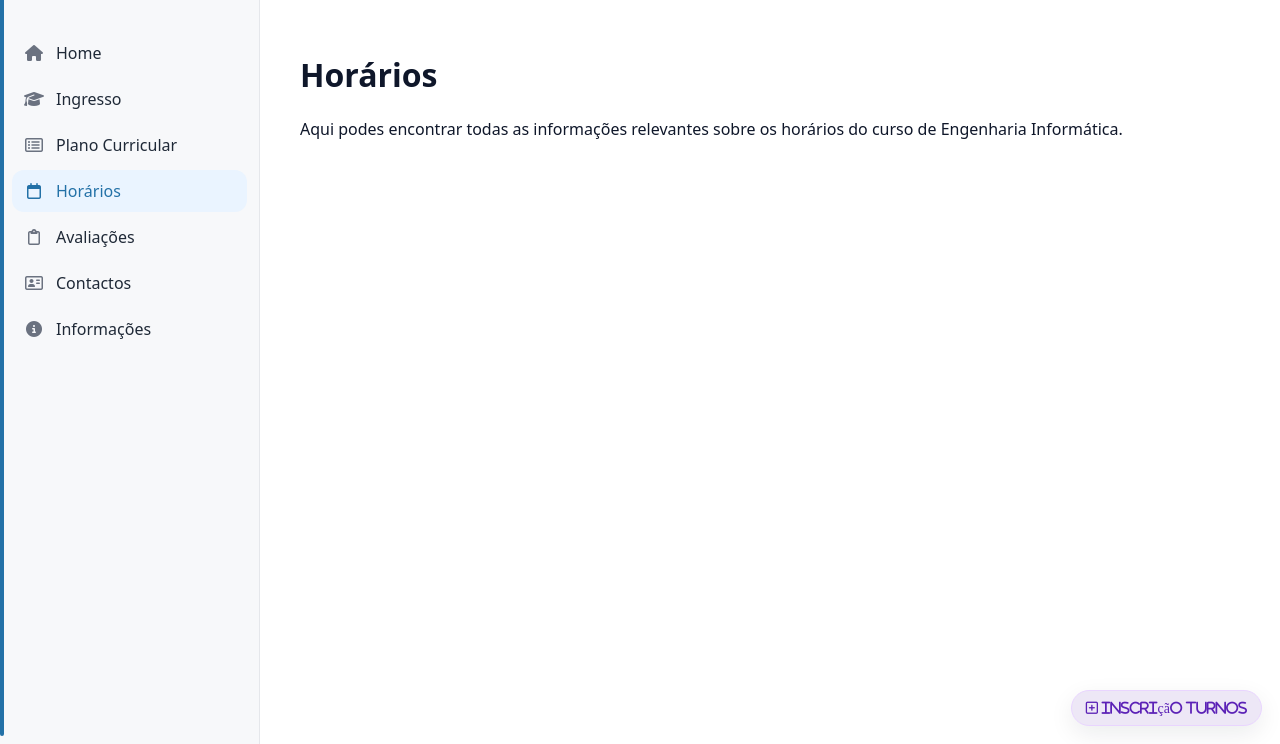
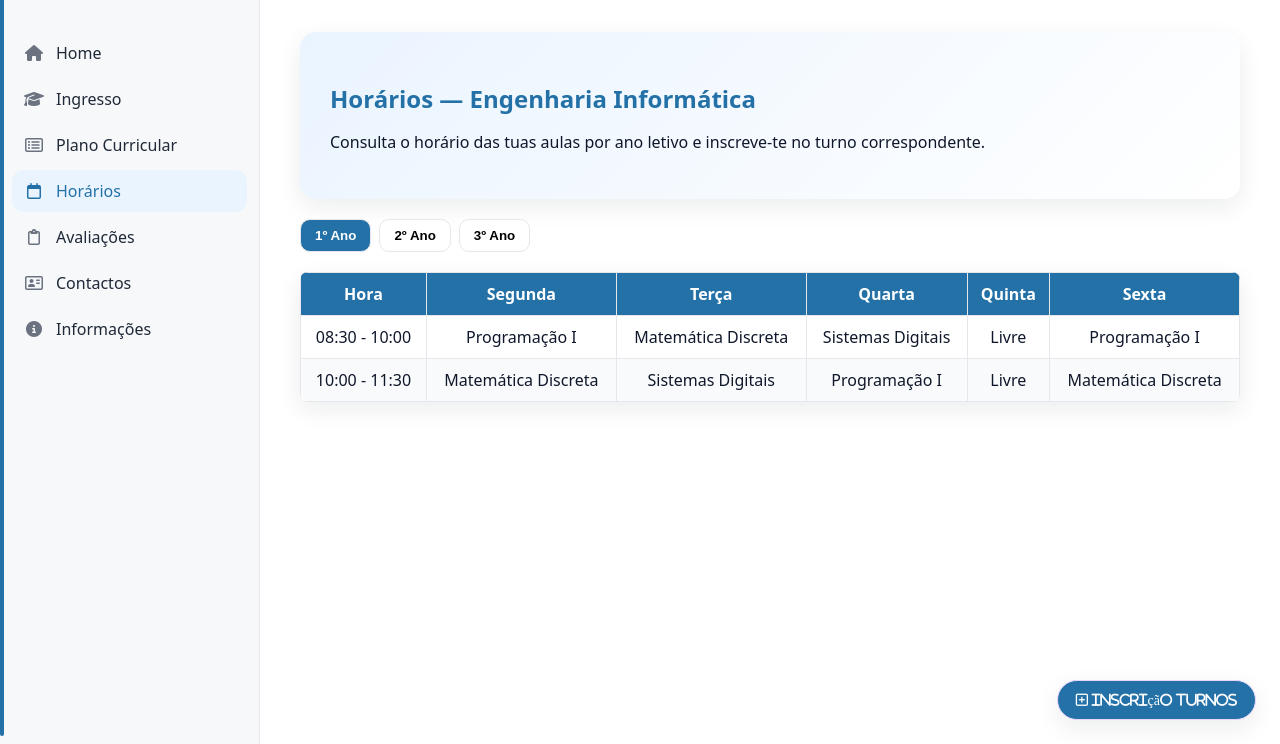
Before and after one commit to xTixa/projTurnos, a Django app: page /horarios/ in a window 1280 px wide. Shown: the part 56-800 px from the top of the page. Run offline with Django 5.2, Linux system fonts and the light colour scheme.

Commit message:
Add horarios and inscricao_turno features with dynamic content and styles; implement interactive elements and success messaging

```diff
--- a/core/static/css/style.css
+++ b/core/static/css/style.css
@@ -377,3 +377,157 @@ body{
   margin-top: 40px;
   box-shadow: var(--shadow);
 }
+
+/* ===== HORÁRIOS ===== */
+.horarios-header {
+  background: linear-gradient(135deg, #eaf4ff, #ffffff);
+  border-radius: 16px;
+  padding: 30px;
+  margin-bottom: 20px;
+  box-shadow: var(--shadow);
+}
+.horarios-header h1 {
+  color: var(--blue);
+  margin-bottom: 8px;
+}
+
+.tabs-anos {
+  display: flex;
+  gap: 8px;
+  margin-bottom: 20px;
+  flex-wrap: wrap;
+}
+.tabs-anos .tab-btn {
+  background: #fff;
+  border: 1px solid var(--border);
+  border-radius: 10px;
+  padding: 8px 14px;
+  cursor: pointer;
+  font-weight: 600;
+  transition: all 0.3s ease;
+}
+.tabs-anos .tab-btn.active {
+  background: var(--blue);
+  color: #fff;
+}
+
+.horario-table {
+  display: none;
+  animation: fadeIn 0.3s ease;
+}
+.horario-table.active {
+  display: block;
+}
+
+table {
+  width: 100%;
+  border-collapse: collapse;
+  border-radius: 8px;
+  overflow: hidden;
+  box-shadow: var(--shadow);
+}
+th, td {
+  border: 1px solid var(--border);
+  text-align: center;
+  padding: 10px;
+}
+th {
+  background: var(--blue);
+  color: #fff;
+}
+tr:nth-child(even) {
+  background: #f9fafb;
+}
+
+/* Botão flutuante */
+.fab {
+  position: fixed;
+  right: 24px;
+  bottom: 24px;
+  background: var(--blue);
+  color: #fff;
+  padding: 12px 18px;
+  border-radius: 999px;
+  text-decoration: none;
+  display: flex;
+  align-items: center;
+  gap: 8px;
+  box-shadow: var(--shadow);
+  transition: transform 0.2s ease;
+}
+.fab:hover {
+  transform: scale(1.05);
+  background: #195f8b;
+}
+
+/* ===== INSCRIÇÃO TURNOS ===== */
+.turno-header {
+  background: linear-gradient(135deg, #eaf4ff, #ffffff);
+  border-radius: 16px;
+  padding: 30px;
+  margin-bottom: 30px;
+  box-shadow: var(--shadow);
+}
+.turno-header h1 { color: var(--blue); margin-bottom: 8px; }
+
+.turnos-lista {
+  display: flex;
+  flex-direction: column;
+  gap: 18px;
+}
+.uc-card {
+  background: #fff;
+  border: 1px solid var(--border);
+  border-radius: 14px;
+  padding: 20px;
+  box-shadow: var(--shadow);
+  transition: transform 0.2s ease, box-shadow 0.2s ease;
+}
+.uc-card:hover {
+  transform: translateY(-3px);
+  box-shadow: 0 8px 16px rgba(0,0,0,0.1);
+}
+.uc-card h3 {
+  color: var(--blue);
+  margin-bottom: 10px;
+}
+.uc-turnos {
+  display: flex;
+  flex-wrap: wrap;
+  gap: 10px;
+  align-items: center;
+}
+.turno-select {
+  border: 1px solid var(--border);
+  border-radius: 8px;
+  padding: 8px 12px;
+  min-width: 260px;
+  font-size: 14px;
+}
+.turno-select option[disabled] {
+  color: #999;
+}
+.btn-inscrever {
+  padding: 8px 14px;
+}
+
+/* Mensagem de sucesso */
+.mensagem {
+  position: fixed;
+  bottom: 20px;
+  right: 20px;
+  background: #10b981;
+  color: #fff;
+  padding: 14px 18px;
+  border-radius: 10px;
+  display: flex;
+  align-items: center;
+  gap: 10px;
+  font-weight: 600;
+  box-shadow: var(--shadow);
+  transition: opacity 0.3s ease;
+}
+.mensagem.hidden {
+  opacity: 0;
+  pointer-events: none;
+}
--- /dev/null
+++ b/core/static/js/horarios.js
@@ -0,0 +1,14 @@
+document.addEventListener("DOMContentLoaded", () => {
+  const buttons = document.querySelectorAll(".tab-btn");
+  const tables = document.querySelectorAll(".horario-table");
+
+  buttons.forEach(btn => {
+    btn.addEventListener("click", () => {
+      buttons.forEach(b => b.classList.remove("active"));
+      tables.forEach(t => t.classList.remove("active"));
+
+      btn.classList.add("active");
+      document.getElementById("ano" + btn.dataset.ano).classList.add("active");
+    });
+  });
+});
--- a/core/templates/home/base.html
+++ b/core/templates/home/base.html
@@ -97,11 +97,6 @@
     </main>
   </div>
 
-  <!-- Botão flutuante -->
-  <a class="fab" href="#">
-    <i class="fa-regular fa-square-plus"></i>
-    Inscrição Turnos
-  </a>
   {% block extra_scripts %}{% endblock %}
 </body>
 </html>
--- a/core/templates/home/horarios.html
+++ b/core/templates/home/horarios.html
@@ -1,10 +1,57 @@
-{% extends 'home/base.html' %}
-
-{% block title %}Horários — Horários EI{% endblock %}
-
-{% block sb_horarios_active %}is-active{% endblock %}
+{% extends "home/base.html" %}
+{% load static %}
+{% block title %}Horários — Engenharia Informática{% endblock %}
 
 {% block content %}
-  <h1>Horários</h1>
-  <p>Aqui podes encontrar todas as informações relevantes sobre os horários do curso de Engenharia Informática.</p>
+<section class="horarios-header">
+  <h1>Horários — Engenharia Informática</h1>
+  <p>Consulta o horário das tuas aulas por ano letivo e inscreve-te no turno correspondente.</p>
+</section>
+
+<div class="tabs-anos">
+  {% for ano, tabela in horarios.items %}
+    <button class="tab-btn {% if forloop.first %}active{% endif %}" data-ano="{{ forloop.counter }}">
+      {{ ano }}
+    </button>
+  {% endfor %}
+</div>
+
+{% for ano, tabela in horarios.items %}
+<div class="horario-table {% if forloop.first %}active{% endif %}" id="ano{{ forloop.counter }}">
+  <table>
+    <thead>
+      <tr>
+        <th>Hora</th>
+        <th>Segunda</th>
+        <th>Terça</th>
+        <th>Quarta</th>
+        <th>Quinta</th>
+        <th>Sexta</th>
+      </tr>
+    </thead>
+    <tbody>
+      {% for linha in tabela %}
+      <tr>
+        <td>{{ linha.hora }}</td>
+        <td>{{ linha.segunda }}</td>
+        <td>{{ linha.terca }}</td>
+        <td>{{ linha.quarta }}</td>
+        <td>{{ linha.quinta }}</td>
+        <td>{{ linha.sexta }}</td>
+      </tr>
+      {% endfor %}
+    </tbody>
+  </table>
+</div>
+{% endfor %}
+
+<!-- Botão flutuante -->
+<a class="fab" href="{% url 'home:inscricao_turno' %}">
+  <i class="fa-regular fa-square-plus"></i>
+  Inscrição Turnos
+</a>
 {% endblock %}
+
+{% block extra_scripts %}
+<script src="{% static 'js/horarios.js' %}"></script>
+{% endblock %}
--- a/core/urls.py
+++ b/core/urls.py
@@ -12,4 +12,5 @@ urlpatterns = [
     path("avaliacoes/", views.avaliacoes, name="avaliacoes"),
     path("contactos/", views.contactos, name="contactos"),
     path("informacoes/", views.informacoes, name="informacoes"),
+    path("inscricao_turno/", views.inscricao_turno, name="inscricao_turno"),
 ]
--- a/core/views.py
+++ b/core/views.py
@@ -73,9 +73,21 @@ def plano(request):
     ]
     return render(request, "home/plano.html", {"plano": plano_curricular})
 
-
 def horarios(request):
-    return render(request, "home/horarios.html")
+    horarios_mock = {
+        "1º Ano": [
+            {"hora": "08:30 - 10:00", "segunda": "Programação I", "terca": "Matemática Discreta", "quarta": "Sistemas Digitais", "quinta": "Livre", "sexta": "Programação I"},
+            {"hora": "10:00 - 11:30", "segunda": "Matemática Discreta", "terca": "Sistemas Digitais", "quarta": "Programação I", "quinta": "Livre", "sexta": "Matemática Discreta"},
+        ],
+        "2º Ano": [
+            {"hora": "08:30 - 10:00", "segunda": "Bases de Dados I", "terca": "Engenharia Software", "quarta": "SO", "quinta": "Livre", "sexta": "Redes"},
+            {"hora": "10:00 - 11:30", "segunda": "Redes", "terca": "SO", "quarta": "Bases de Dados I", "quinta": "Livre", "sexta": "Engenharia Software"},
+        ],
+        "3º Ano": [
+            {"hora": "09:00 - 10:30", "segunda": "AI", "terca": "Segurança", "quarta": "Web Avançada", "quinta": "Livre", "sexta": "Projeto Final"},
+        ],
+    }
+    return render(request, "home/horarios.html", {"horarios": horarios_mock})
 
 def avaliacoes(request):
     avaliacoes_docs = [
@@ -93,3 +105,29 @@ def informacoes(request):
 
 def login_view(request):
     return render(request, "auth/login.html")
+
+def inscricao_turno(request):
+    unidades = [
+        {
+            "nome": "Programação I",
+            "turnos": [
+                {"nome": "Turno 1", "horario": "Segunda 08:30 - 10:00", "vagas": 5},
+                {"nome": "Turno 2", "horario": "Quarta 10:00 - 11:30", "vagas": 2},
+                {"nome": "Turno 3", "horario": "Sexta 14:00 - 15:30", "vagas": 0},
+            ],
+        },
+        {
+            "nome": "Matemática Discreta",
+            "turnos": [
+                {"nome": "Turno 1", "horario": "Terça 08:30 - 10:00", "vagas": 4},
+                {"nome": "Turno 2", "horario": "Quinta 10:00 - 11:30", "vagas": 1},
+            ],
+        },
+        {
+            "nome": "Sistemas Digitais",
+            "turnos": [
+                {"nome": "Turno 1", "horario": "Segunda 10:00 - 12:00", "vagas": 8},
+            ],
+        },
+    ]
+    return render(request, "home/inscricao_turno.html", {"unidades": unidades})
```
Also changed, not shown: core/static/js/inscricao_turno.js (added, +20 -0 lines), core/templates/home/inscricao_turno.html (added, +43 -0 lines).
